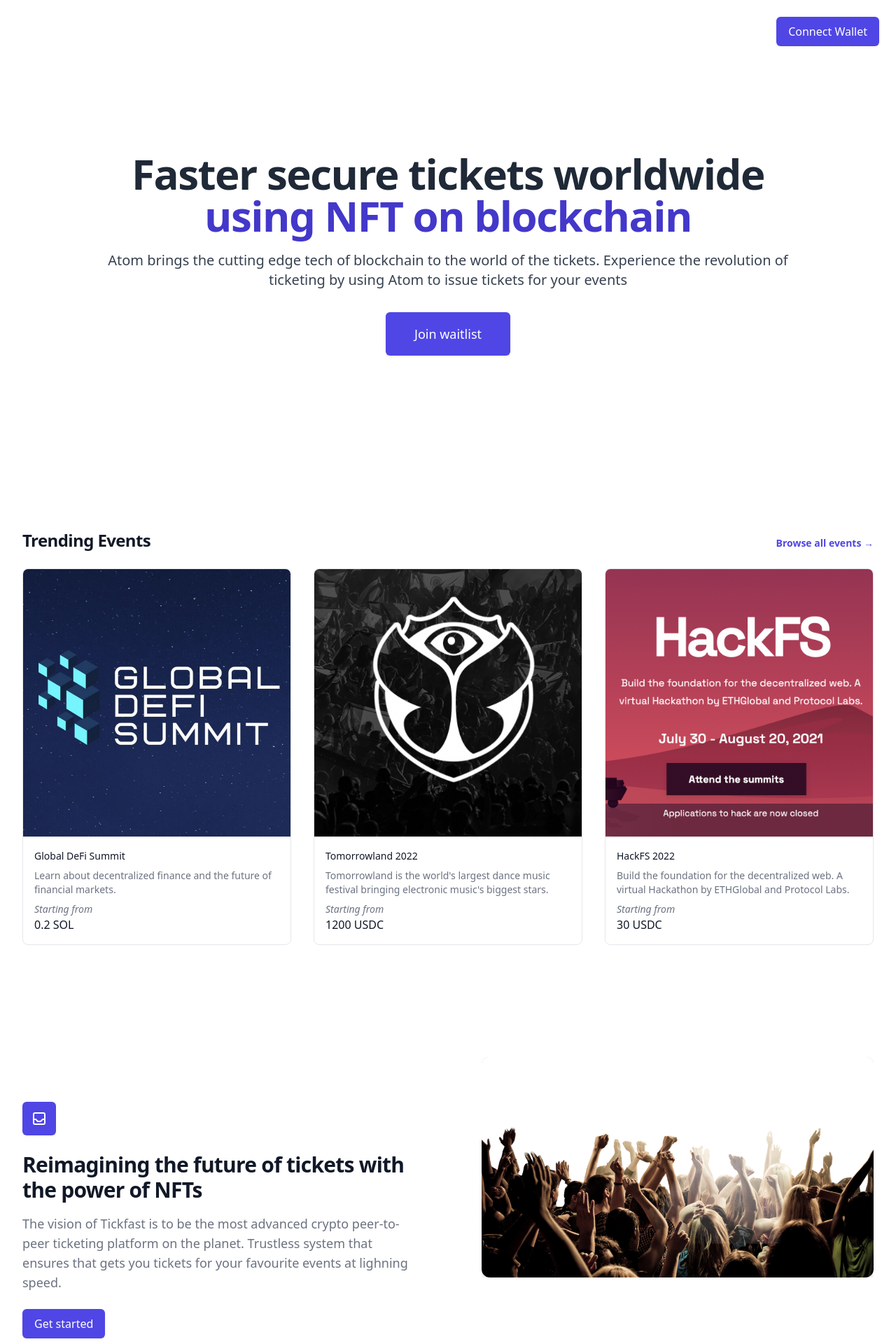
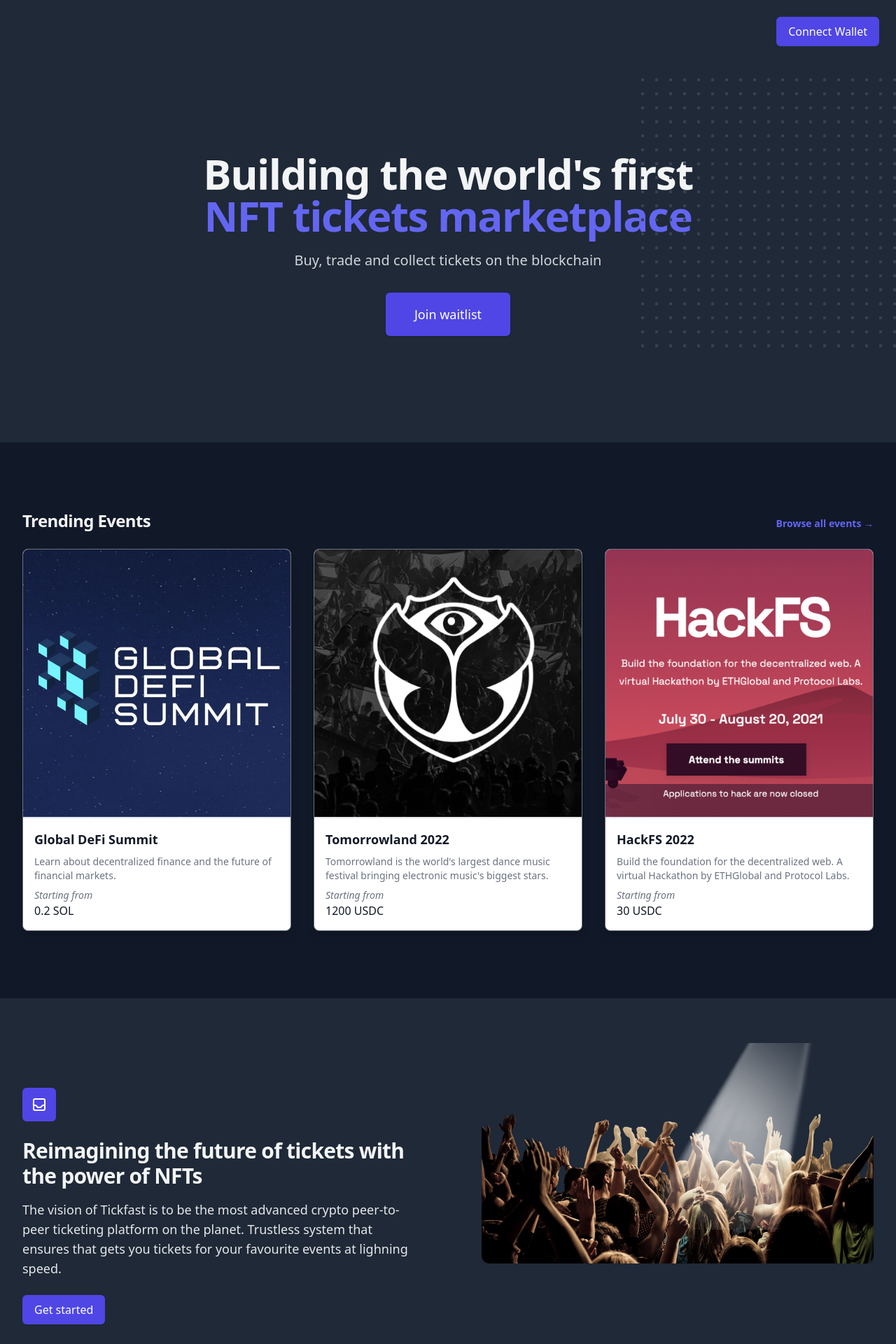
Before and after one commit to sushantkumar23/tickcast, a Next.js app: page / in a window 1280 px wide. Shown: the top 1920 px of the page at 70% size. Built offline with nearby package versions, Linux system fonts and the light colour scheme.

Commit message:
Changed landing page theme to dark

```diff
--- a/pages/index.js
+++ b/pages/index.js
@@ -167,8 +167,38 @@
 export default function Example() {
   return (
     <div className="relative overflow-hidden">
+      <div
+        className="hidden sm:block sm:absolute sm:inset-0"
+        aria-hidden="true"
+      >
+        <svg
+          className="absolute bottom-0 right-0 mb-48 text-gray-700 transform translate-x-1/2 lg:top-0 lg:mt-28 lg:mb-0 xl:transform-none xl:translate-x-0"
+          width={364}
+          height={384}
+          viewBox="0 0 364 384"
+          fill="none"
+        >
+          <defs>
+            <pattern
+              id="eab71dd9-9d7a-47bd-8044-256344ee00d0"
+              x={0}
+              y={0}
+              width={20}
+              height={20}
+              patternUnits="userSpaceOnUse"
+            >
+              <rect x={0} y={0} width={4} height={4} fill="currentColor" />
+            </pattern>
+          </defs>
+          <rect
+            width={364}
+            height={384}
+            fill="url(#eab71dd9-9d7a-47bd-8044-256344ee00d0)"
+          />
+        </svg>
+      </div>
       <Popover as="header" className="relative">
-        <div className="pt-6 bg-white-900">
+        <div className="pt-6 bg-gray-800">
           <nav
             className="relative flex items-center justify-between px-4 mx-auto max-w-7xl sm:px-6"
             aria-label="Global"
@@ -250,23 +280,21 @@
       </Popover>
 
       <main>
-        <div className="pt-10 bg-white-900 sm:pt-16 lg:pt-8 lg:pb-14 lg:overflow-hidden">
+        <div className="pt-10 bg-gray-800 sm:pt-16 lg:pt-8 lg:pb-14 lg:overflow-hidden">
           <div className="mx-auto max-w-7xl lg:px-8">
             <div>
-              <div className="max-w-md px-4 mx-auto sm:max-w-5xl sm:px-6 sm:text-center lg:px-0 lg:flex">
+              <div className="max-w-md px-4 mx-auto sm:max-w-5xl sm:px-6 sm:text-center lg:px-0 lg:flex lg:justify-center">
                 <div className="lg:py-24">
-                  <h1 className="mt-4 text-4xl font-extrabold tracking-tight text-gray-800 sm:mt-5 sm:text-6xl lg:mt-6 xl:text-6xl">
+                  <h1 className="mt-4 text-4xl font-extrabold tracking-tight text-gray-100 sm:mt-5 sm:text-6xl lg:mt-6 xl:text-6xl">
                     <span className="block">
-                      Faster secure tickets worldwide
+                      Building the world&#39;s first
                     </span>
-                    <span className="block text-indigo-700">
-                      using NFT on blockchain
+                    <span className="block text-indigo-500">
+                      NFT tickets marketplace
                     </span>
                   </h1>
-                  <p className="mt-3 text-base text-gray-700 sm:mt-5 sm:text-xl lg:text-lg xl:text-xl">
-                    Atom brings the cutting edge tech of blockchain to the world
-                    of the tickets. Experience the revolution of ticketing by
-                    using Atom to issue tickets for your events
+                  <p className="mt-3 text-base text-gray-300 sm:mt-5 sm:text-xl lg:text-lg xl:text-xl">
+                    Buy, trade and collect tickets on the blockchain
                   </p>
                   <div className="max-w-md mx-auto mt-5 sm:flex sm:justify-center md:mt-8">
                     <div className="rounded-md shadow">
@@ -283,16 +311,16 @@
             </div>
           </div>
         </div>
-        <div className="bg-white">
+        <div className="bg-gray-900">
           <div className="max-w-2xl px-4 py-16 mx-auto sm:py-24 sm:px-6 lg:max-w-7xl lg:px-8">
             <h2 className="sr-only">Events</h2>
             <div className="sm:flex sm:items-baseline sm:justify-between">
-              <h2 className="text-2xl font-extrabold tracking-tight text-gray-900">
+              <h2 className="text-2xl font-extrabold tracking-tight text-gray-100">
                 Trending Events
               </h2>
 
               <Link href="/events" passHref>
-                <a className="hidden text-sm font-semibold text-indigo-600 hover:text-indigo-500 sm:block">
+                <a className="hidden text-sm font-semibold text-indigo-500 hover:text-indigo-4d00 sm:block">
                   Browse all events<span aria-hidden="true"> &rarr;</span>
                 </a>
               </Link>
@@ -302,7 +330,7 @@
               {events.map((event) => (
                 <div
                   key={event.id}
-                  className="relative flex flex-col overflow-hidden bg-white border border-gray-200 rounded-lg group"
+                  className="relative flex flex-col overflow-hidden bg-white border border-gray-500 rounded-lg shadow-lg group"
                 >
                   <div className="bg-gray-200 aspect-w-3 aspect-h-4 group-hover:opacity-75 sm:aspect-none sm:h-96">
                     <Image
@@ -315,7 +343,7 @@
                     />
                   </div>
                   <div className="flex flex-col flex-1 p-4 space-y-2">
-                    <h3 className="text-sm font-medium text-gray-900">
+                    <h3 className="text-lg font-bold text-gray-900">
                       <a href={event.href}>
                         <span aria-hidden="true" className="absolute inset-0" />
                         {event.name}
@@ -337,7 +365,7 @@
           </div>
         </div>
 
-        <div className="relative pt-16 pb-32 overflow-hidden bg-white">
+        <div className="relative pt-16 pb-32 overflow-hidden bg-gray-800">
           <div className="relative">
             <div className="lg:mx-auto lg:max-w-7xl lg:px-8 lg:grid lg:grid-cols-2 lg:grid-flow-col-dense lg:gap-24">
               <div className="max-w-xl px-4 mx-auto sm:px-6 lg:py-16 lg:max-w-none lg:mx-0 lg:px-0">
@@ -351,10 +379,10 @@
                     </span>
                   </div>
                   <div className="mt-6">
-                    <h2 className="text-3xl font-extrabold tracking-tight text-gray-900">
+                    <h2 className="text-3xl font-extrabold tracking-tight text-gray-100">
                       Reimagining the future of tickets with the power of NFTs
                     </h2>
-                    <p className="mt-4 text-lg text-gray-500">
+                    <p className="mt-4 text-lg text-gray-200">
                       The vision of Tickfast is to be the most advanced crypto
                       peer-to-peer ticketing platform on the planet. Trustless
                       system that ensures that gets you tickets for your
@@ -398,10 +426,10 @@
                     </span>
                   </div>
                   <div className="mt-6">
-                    <h2 className="text-3xl font-extrabold tracking-tight text-gray-900">
+                    <h2 className="text-3xl font-extrabold tracking-tight text-gray-100">
                       Minimal Fees. No Middlemen. Fully Trustless.
                     </h2>
-                    <p className="mt-4 text-lg text-gray-500">
+                    <p className="mt-4 text-lg text-gray-200">
                       Tickfast works differently to traditional ticketing
                       platforms. Mint NFT tickets directly from the organizers
                       with complete ownership. If you can no longer attend,
@@ -434,7 +462,7 @@
 
         {/* More main page content here... */}
 
-        <div className="overflow-hidden bg-gray-50">
+        <div className="overflow-hidden bg-gray-800">
           <div className="relative px-4 py-12 mx-auto max-w-7xl sm:px-6 lg:px-8">
             <svg
               className="absolute top-0 transform -translate-x-1/2 left-full -translate-y-3/4 lg:left-auto lg:right-full lg:translate-x-2/3 lg:translate-y-1/4"
@@ -458,7 +486,7 @@
                     y={0}
                     width={4}
                     height={4}
-                    className="text-gray-200"
+                    className="text-gray-600"
                     fill="currentColor"
                   />
                 </pattern>
@@ -472,7 +500,7 @@
 
             <div className="relative lg:grid lg:grid-cols-3 lg:gap-x-8">
               <div className="lg:col-span-1">
-                <h2 className="text-3xl font-extrabold tracking-tight text-gray-900 sm:text-4xl">
+                <h2 className="text-3xl font-extrabold tracking-tight text-gray-100 sm:text-4xl">
                   Bringing a revolution to ticketing
                 </h2>
               </div>
@@ -483,11 +511,11 @@
                       <div className="flex items-center justify-center w-12 h-12 text-white bg-indigo-500 rounded-md">
                         <feature.icon className="w-6 h-6" aria-hidden="true" />
                       </div>
-                      <p className="mt-5 text-lg font-medium leading-6 text-gray-900">
+                      <p className="mt-5 text-lg font-medium leading-6 text-gray-100">
                         {feature.name}
                       </p>
                     </dt>
-                    <dd className="mt-2 text-base text-gray-500">
+                    <dd className="mt-2 text-base text-gray-300">
                       {feature.description}
                     </dd>
                   </div>
@@ -497,7 +525,7 @@
           </div>
         </div>
       </main>
-      <footer className="bg-white">
+      <footer className="bg-gray-900">
         <div className="px-4 py-12 mx-auto max-w-7xl sm:px-6 md:flex md:items-center md:justify-between lg:px-8">
           <div className="flex justify-center space-x-6 md:order-2">
             {navigation.map((item) => (
```
